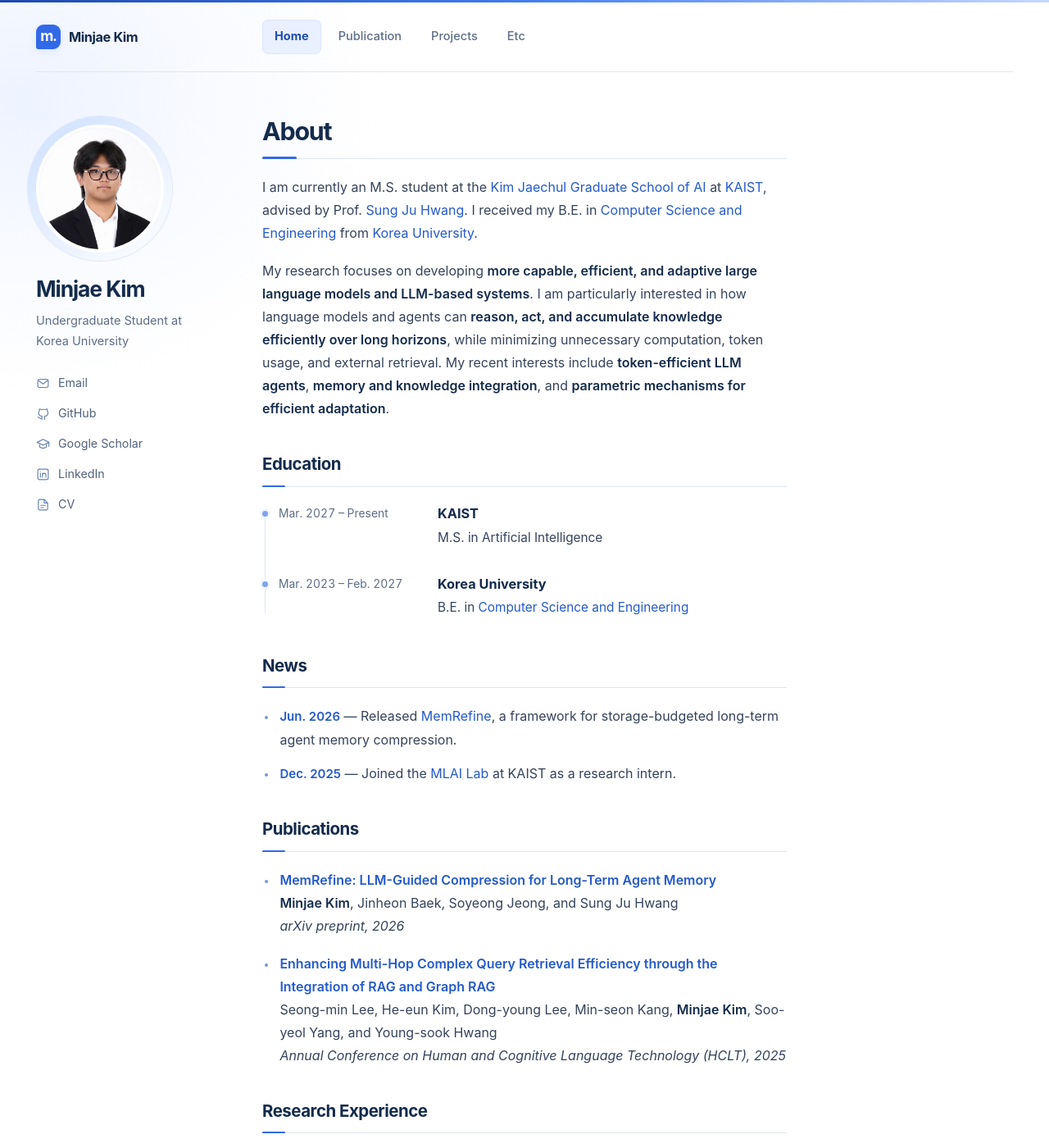
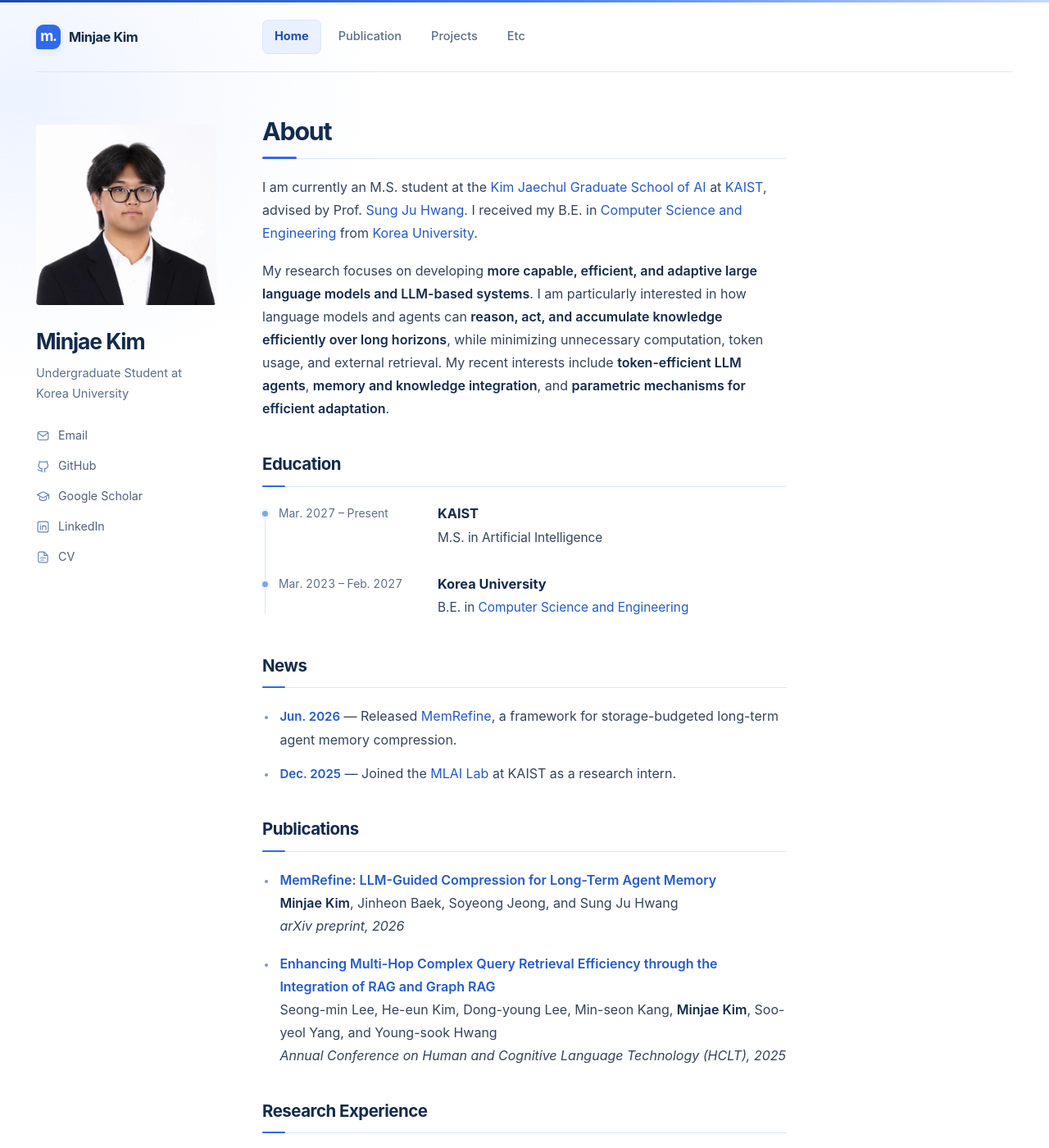
Before and after one commit to kmj200392/kmj200392.github.io, a Jekyll site: the page built from _pages/about.md, in a window 1280 px wide and 1400 px high. Shown: the whole window at 82% size. Built offline with Jekyll 4.4.1, drawn with Linux system fonts in a browser that asks for light colours.

Commit message:
Show a larger square profile portrait

```diff
--- a/_includes/author-profile.html
+++ b/_includes/author-profile.html
@@ -1,7 +1,7 @@
 <div class="profile-box" itemscope itemtype="https://schema.org/Person">
   {% if site.author.avatar %}
     <div class="profile-portrait">
-      <img class="profile-avatar" src="{{ site.author.avatar | relative_url }}" alt="{{ site.author.name }}" width="156" height="156">
+      <img class="profile-avatar" src="{{ site.author.avatar | relative_url }}" alt="{{ site.author.name }}" width="220" height="220">
     </div>
   {% endif %}
 
--- a/assets/css/main-v2.css
+++ b/assets/css/main-v2.css
@@ -152,29 +152,16 @@ a:focus-visible {
 .profile-box { width: 100%; padding-top: 10px; }
 
 .profile-portrait {
-  position: relative;
-  isolation: isolate;
-  width: 156px;
-  height: 156px;
+  width: min(100%, 220px);
+  aspect-ratio: 1;
   margin: 0 0 28px;
-}
-
-.profile-portrait::before {
-  content: "";
-  position: absolute;
-  z-index: -1;
-  inset: -10px;
-  border-radius: 50%;
-  background: linear-gradient(140deg, #cddfff, #eef4ff 65%, #fff);
-  box-shadow: 0 0 0 1px #dbe6f8;
 }
 
 .profile-avatar {
   display: block;
   width: 100%;
   height: 100%;
-  border: 4px solid #fff;
-  border-radius: 50%;
+  border-radius: 4px;
   object-fit: cover;
   background: #fff;
 }
@@ -449,10 +436,8 @@ a:focus-visible {
   .site-nav a { padding: 7px 12px; }
   .site-shell { width: min(calc(100% - 40px), 680px); margin: 0 auto; padding: 40px 0 32px; display: block; }
   .profile { position: static; margin-bottom: 42px; padding-bottom: 28px; border-bottom: 1px solid var(--rule); }
-  .profile-box { display: grid; grid-template-columns: 108px minmax(0, 1fr); column-gap: 26px; align-items: start; padding-top: 0; }
-  .profile-portrait { width: 108px; height: 108px; margin: 6px 0 0; grid-row: 1 / span 3; }
-  .profile-portrait::before { inset: -6px; }
-  .profile-avatar { border-width: 3px; }
+  .profile-box { display: grid; grid-template-columns: 156px minmax(0, 1fr); column-gap: 26px; align-items: start; padding-top: 0; }
+  .profile-portrait { width: 156px; margin: 6px 0 0; grid-row: 1 / span 3; }
   .profile-name, .profile-bio, .profile-links { grid-column: 2; }
   .profile-name { font-size: 1.45rem; }
   .profile-bio { max-width: none; margin: 5px 0 12px; font-size: 0.86rem; }
@@ -481,8 +466,8 @@ a:focus-visible {
   .header-inner { flex-direction: column; align-items: flex-start; gap: 14px; padding: 15px 0 13px; }
   .site-nav { justify-content: space-between; width: 100%; gap: 2px; }
   .site-nav a { padding: 7px 11px; font-size: 0.86rem; }
-  .profile-box { grid-template-columns: 82px minmax(0, 1fr); column-gap: 20px; }
-  .profile-portrait { width: 82px; height: 82px; }
+  .profile-box { grid-template-columns: 128px minmax(0, 1fr); column-gap: 20px; }
+  .profile-portrait { width: 128px; }
   .profile-name { font-size: 1.35rem; }
   .profile-links { grid-column: 1 / -1; margin-top: 18px; gap: 8px 16px; }
   .profile-bio { margin-bottom: 0; }
```
